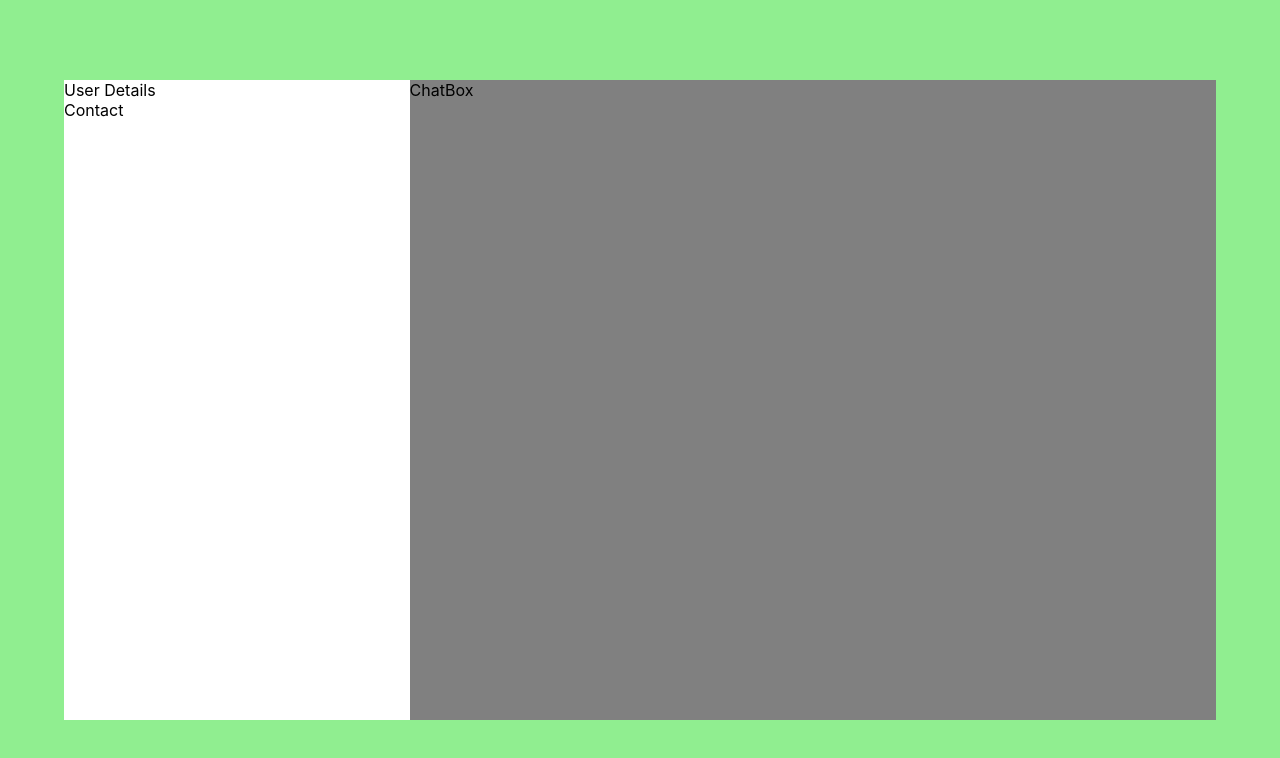
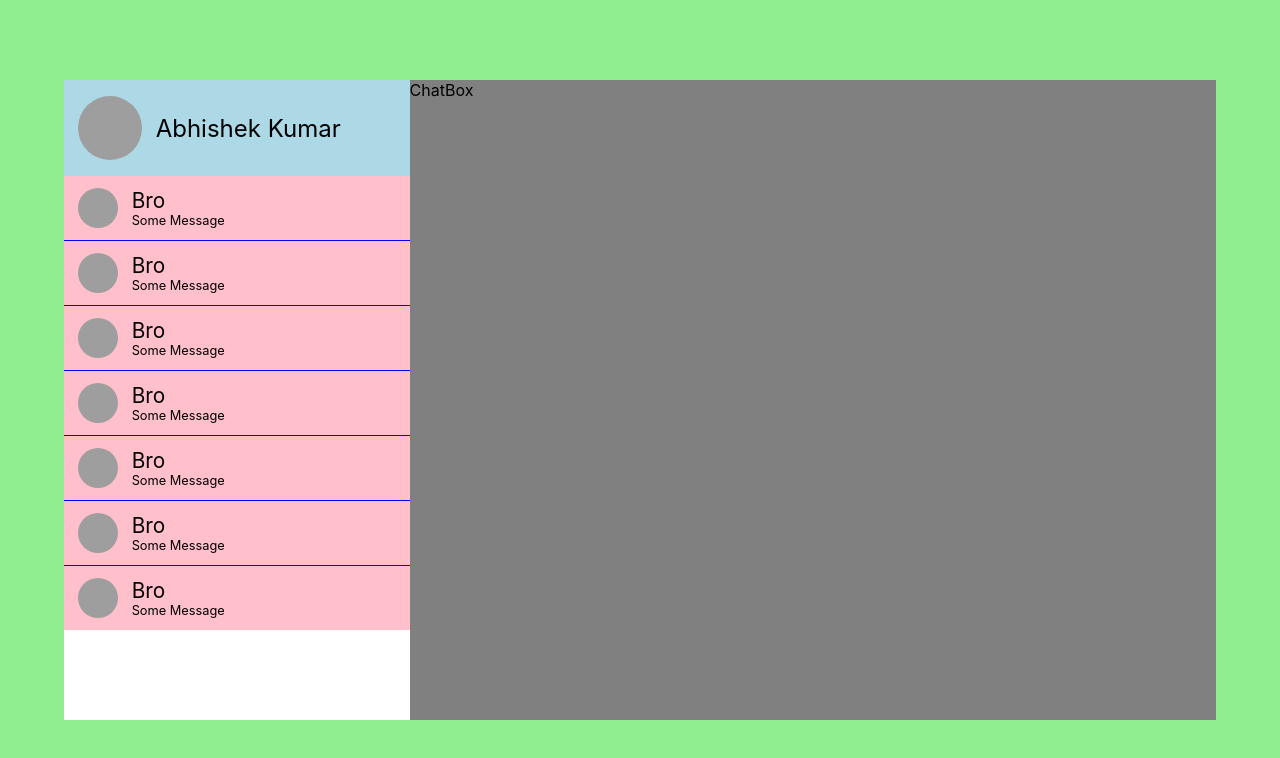
Before and after one commit to Abhikumar98/Chatter, a React (Create React App) app: page /user/1 in a window 1280 px wide. Shown: the top 758 px of the page. Built offline with nearby package versions, Linux system fonts and the light colour scheme; grey boxes are pictures that could not be loaded.

Commit message:
contact list ui completed

```diff
--- a/src/components/ContactList.jsx
+++ b/src/components/ContactList.jsx
@@ -1,12 +1,28 @@
 import React from 'react';
+import styled from 'styled-components';
 import UserDetails from './UserDetails';
 import Contacts from './Contacts';
+
+const UserWrapper = styled.div`
+	width: 100%;
+	height: 15%;
+	background: orange;
+	display: flex;
+`;
+
+const ContactWrapper = styled.div`
+	height: 85%;
+`;
 
 const ContactList = () => {
 	return (
 		<>
-			<UserDetails />
-			<Contacts />
+			<UserWrapper>
+				<UserDetails />
+			</UserWrapper>
+			<ContactWrapper>
+				<Contacts />
+			</ContactWrapper>
 		</>
 	);
 };
--- a/src/components/Contacts.jsx
+++ b/src/components/Contacts.jsx
@@ -1,7 +1,60 @@
 import React from 'react';
+import styled from 'styled-components';
+import { Avatar } from '@material-ui/core';
+
+const Contact = styled.div`
+	height: 4rem;
+	background: pink;
+	display: flex;
+	align-items: center;
+	border-bottom: 1px solid blue;
+	&:last-child {
+		border-bottom: none;
+	}
+`;
+
+const StyledAvatar = styled(Avatar)`
+	margin: 4%;
+	height: 2.5rem !important;
+	width: 2.5rem !important;
+`;
+
+const ContactsWrapper = styled.div`
+	width: 100%;
+	height: 100%;
+	overflow-y: auto;
+`;
+
+const NameAndMessage = styled.div`
+	display: flex;
+	flex-direction: column;
+`;
+
+const ContactName = styled.span`
+	font-size: 1.3rem;
+`;
+
+const MessageSnippet = styled.span`
+	font-size: 0.8rem;
+`;
 
 const Contacts = () => {
-	return <div>Contact</div>;
+	return (
+		<ContactsWrapper>
+			{[1, 2, 3, 4, 4, 5, 6].map(i => (
+				<Contact key={i}>
+					<StyledAvatar
+						alt="Remy Sharp"
+						src="/static/images/avatar/1.jpg"
+					/>
+					<NameAndMessage>
+						<ContactName>Bro</ContactName>
+						<MessageSnippet>Some Message</MessageSnippet>
+					</NameAndMessage>
+				</Contact>
+			))}
+		</ContactsWrapper>
+	);
 };
 
 export default Contacts;
--- a/src/components/UserDetails.jsx
+++ b/src/components/UserDetails.jsx
@@ -1,7 +1,33 @@
 import React from 'react';
+import styled from 'styled-components';
+import { Avatar } from '@material-ui/core';
+
+const StyledAvatar = styled(Avatar)`
+	margin: 4%;
+	height: 4rem !important;
+	width: 4rem !important;
+`;
+
+const DetailsWrapper = styled.div`
+	height: 100%;
+	width: 100%;
+	display: flex;
+	background: lightblue;
+	margin: auto;
+	align-items: center;
+`;
+
+const UserName = styled.span`
+	font-size: 1.5rem;
+`;
 
 const UserDetails = () => {
-	return <div>User Details</div>;
+	return (
+		<DetailsWrapper>
+			<StyledAvatar alt="Remy Sharp" src="/static/images/avatar/1.jpg" />
+			<UserName>Abhishek Kumar</UserName>
+		</DetailsWrapper>
+	);
 };
 
 export default UserDetails;
```
